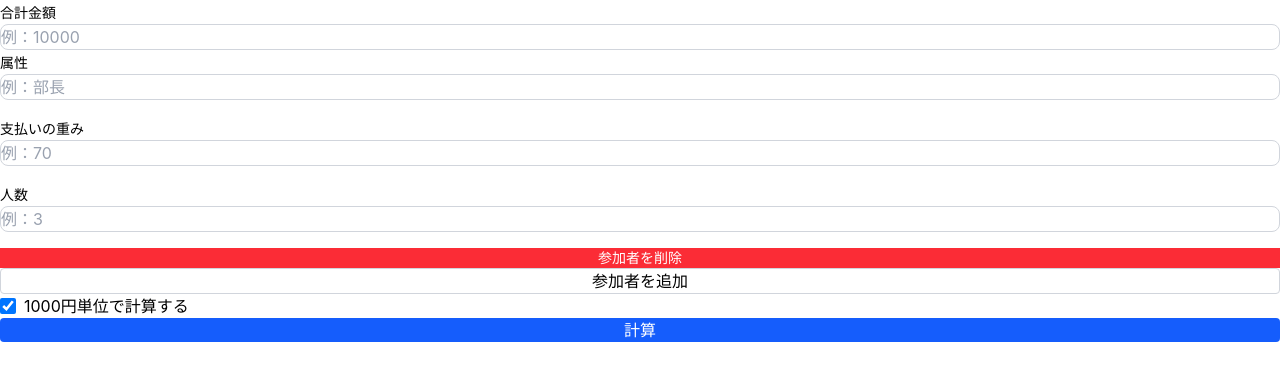
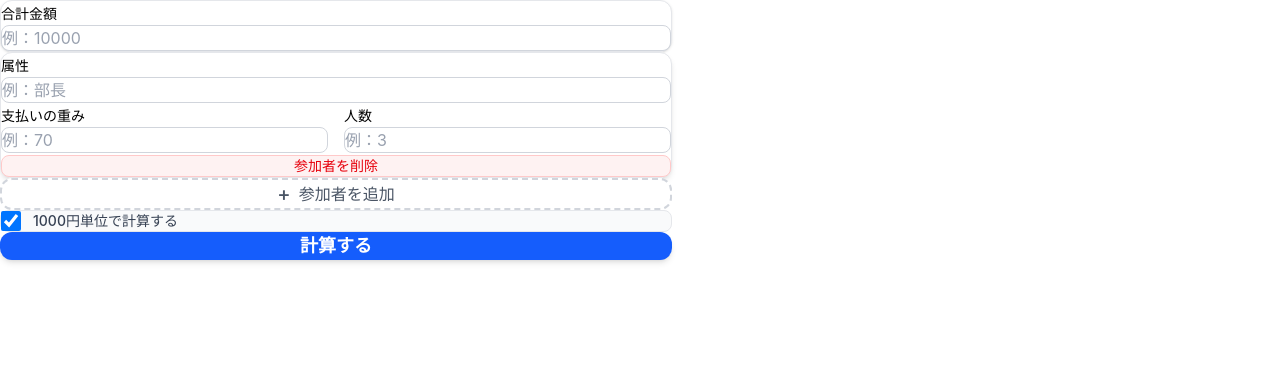
Before and after one commit to netakiryosuke/boss-pays-more, a Next.js app: page / in a window 1280 px wide. Shown: the top 380 px of the page. Built offline with nearby package versions, Linux system fonts and the light colour scheme.

Commit message:
Refactor UI components for improved styling and layout

```diff
--- a/src/components/AddAttributeButton.tsx
+++ b/src/components/AddAttributeButton.tsx
@@ -8,11 +8,14 @@ export default function AddAttributeButton({ onClick }: Props) {
     return (
         <button
             type="button"
-            className="w-full py-2 bg-transparent border border-gray-300 text-black rounded font-medium
-                    hover:bg-gray-300 transition cursor-pointer"
+            className="w-full py-3 bg-white border-2 border-dashed border-gray-300 text-gray-600 rounded-xl font-medium
+                    hover:bg-gray-50 hover:border-gray-400 hover:text-gray-700
+                    transition-all duration-200 cursor-pointer
+                    flex items-center justify-center gap-2"
             onClick={onClick}
         >
-            参加者を追加
+            <span className="text-xl">+</span>
+            <span>参加者を追加</span>
         </button>
     );
 }
--- a/src/components/AttributeInputGroup.tsx
+++ b/src/components/AttributeInputGroup.tsx
@@ -20,13 +20,15 @@ export default function AttributeInputGroup({
 }: Props) {
 
     return (
-        <div className="flex flex-col gap-4">
+        <div className="p-6 bg-white rounded-xl shadow-md border border-gray-200 hover:shadow-lg transition-shadow duration-200">
+            <div className="space-y-4">
                 <InputField
                     label="属性"
                     value={attribute.position}
                     onChange={updatePosition}
                     placeholder="例：部長"
                 />
+                <div className="grid grid-cols-2 gap-4">
                     <InputField
                         label="支払いの重み"
                         value={attribute.weight}
@@ -41,14 +43,17 @@ export default function AttributeInputGroup({
                         placeholder="例：3"
                         type="number"
                     />
+                </div>
                 <button
                     type="button"
                     onClick={onRemove}
-                className="text-sm bg-red-500 text-white
-                        hover:bg-red-600 transition cursor-pointer"
+                    className="w-full py-2 px-4 text-sm font-medium text-red-600 bg-red-50 rounded-lg
+                            hover:bg-red-100 transition-colors duration-200 cursor-pointer
+                            border border-red-200 hover:border-red-300"
                 >
                     参加者を削除
                 </button>
             </div>
+        </div>
     );
 }
--- a/src/components/CalculateButton.tsx
+++ b/src/components/CalculateButton.tsx
@@ -8,11 +8,13 @@ export default function CalculateButton({ onClick }: Props) {
     return (
         <button
             type="button"
-            className="w-full py-2 bg-blue-600 text-white rounded font-medium
-                    hover:bg-blue-700 transition cursor-pointer"
+            className="w-full py-3.5 bg-blue-600 text-white rounded-xl font-semibold text-lg
+                    hover:bg-blue-700 active:bg-blue-800
+                    transition-all duration-200 cursor-pointer
+                    shadow-md hover:shadow-lg"
             onClick={onClick}
         >
-            計算
+            計算する
         </button>
     );
 }
--- a/src/components/InputForm.tsx
+++ b/src/components/InputForm.tsx
@@ -47,7 +47,9 @@ export default function InputForm({
     };
 
     return (
-        <div>
+        <div className="max-w-2xl mx-auto px-4 py-8">
+            {/* 合計金額セクション */}
+            <div className="mb-8 p-6 bg-white rounded-xl shadow-sm border border-gray-200">
                 <InputField
                     label="合計金額"
                     value={totalAmount}
@@ -55,8 +57,11 @@ export default function InputForm({
                     placeholder="例：10000"
                     type="number"
                 />
-            {attributes.map((attribute, index) => {
-                return (
+            </div>
+
+            {/* 参加者リスト */}
+            <div className="space-y-4 mb-6">
+                {attributes.map((attribute, index) => (
                     <AttributeInputGroup
                         key={index}
                         attribute={attribute}
@@ -65,25 +70,29 @@ export default function InputForm({
                         updateCount={count => updateCount(index, count)}
                         onRemove={() => handleRemoveAttribute(index)}
                     />
-                )
-            })}
-            <AddAttributeButton
-                onClick={addAttribute}
-            />
-            <div className="my-4">
-                <label className="flex items-center gap-2 cursor-pointer">
+                ))}
+            </div>
+
+            {/* 追加ボタン */}
+            <div className="mb-6">
+                <AddAttributeButton onClick={addAttribute} />
+            </div>
+
+            {/* オプション設定 */}
+            <div className="mb-6 p-4 bg-gray-50 rounded-lg border border-gray-200">
+                <label className="flex items-center gap-3 cursor-pointer">
                     <input
                         type="checkbox"
                         checked={use1000YenUnit}
                         onChange={(e) => setUse1000YenUnit(e.target.checked)}
-                        className="w-4 h-4"
+                        className="w-5 h-5 text-blue-600 border-gray-300 rounded focus:ring-2 focus:ring-blue-500 cursor-pointer"
                     />
-                    <span>1000円単位で計算する</span>
+                    <span className="text-sm font-medium text-gray-700">1000円単位で計算する</span>
                 </label>
             </div>
-            <CalculateButton
-                onClick={handleCalculate}
-            />
+
+            {/* 計算ボタン */}
+            <CalculateButton onClick={handleCalculate} />
         </div>
     );
 }
```
Lines whose indentation alone changed are shown as unchanged.
